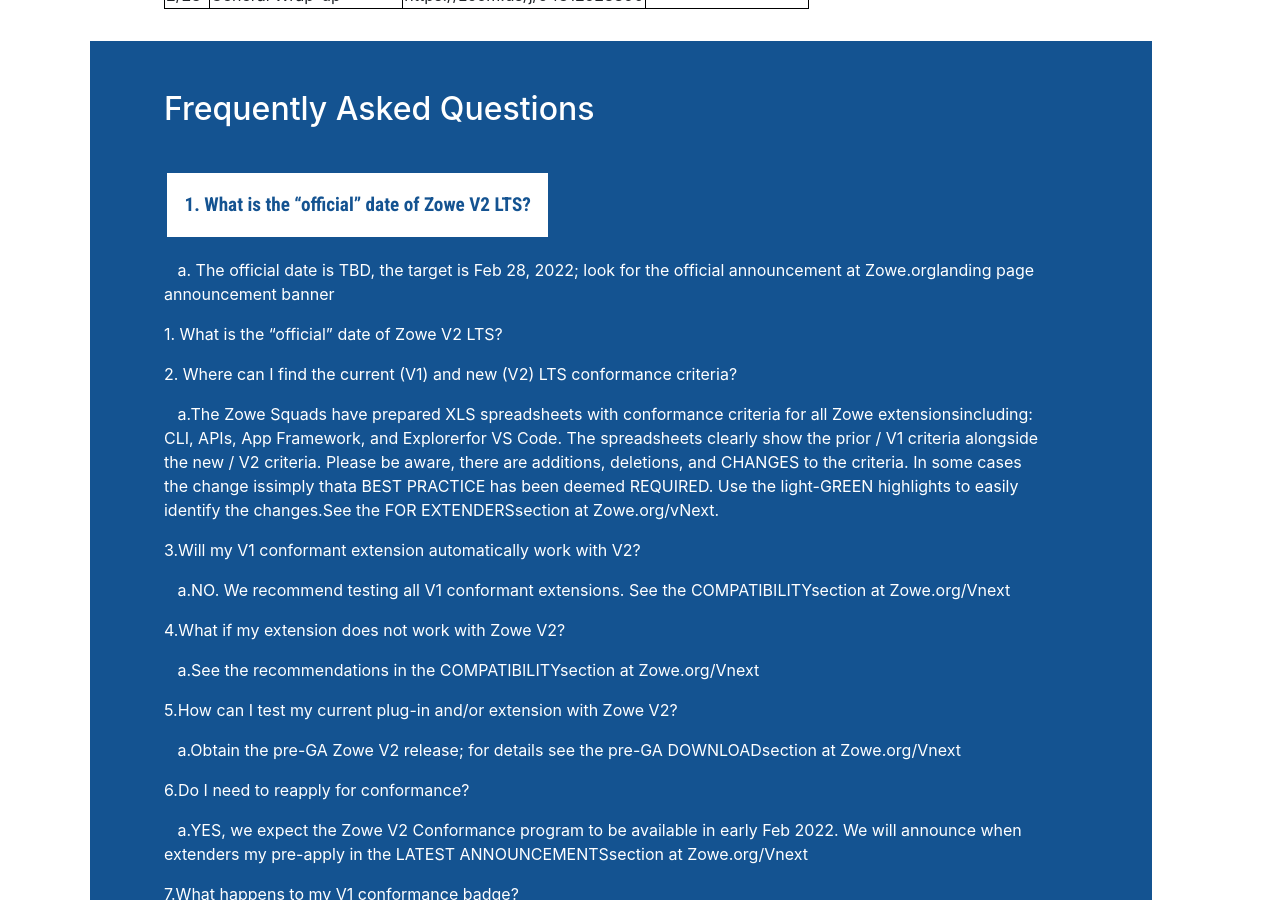
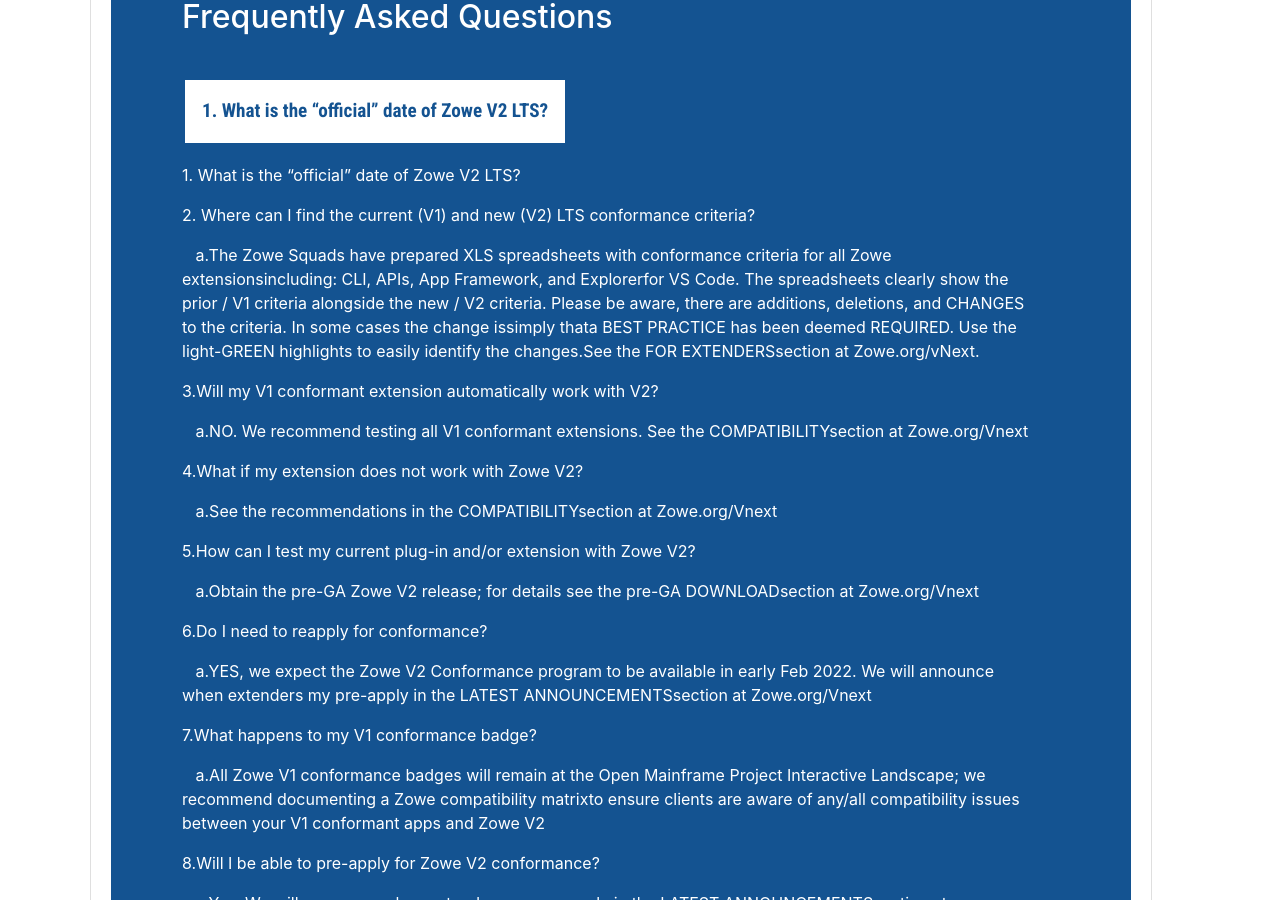
Before and after one commit to zowe/zowe.github.io, a Jekyll site: the page built from vNext.md, in a window 1280 px wide and 900 px high, scrolled down 4285 px. Built offline with Jekyll 4.4.1, drawn with Linux system fonts in a browser that asks for light colours; our own code applies the rules of GitHub Pages for plain Markdown files; some of the changed text lies outside the part shown.

Commit message:
Further updates to the page
Signed-off-by: Jakub Balhar <jakub@balhar.net>

```diff
--- a/vNext.md
+++ b/vNext.md
@@ -57,7 +57,6 @@
         <li>New change password as a part of the API Catalog</li>
         <li>Remove the support for different authentication schemas for different instances of service</li>
       </ul>
-      </p>
     </div>
   </div>
 
@@ -141,7 +140,6 @@
           Config.set no longer coerces string values to other types unless parseString = true (potential SDK impact -
           not CLI Plug-in impact)</li>
       </ul>
-      </p>
     </div>
   </div>
 
@@ -160,7 +158,6 @@
           https://github.com/zowe/vscode-extension-for-zowe/tree/next/docs</li>
         <li>(optional) Tips on how to make the transition process easier</li>
       </ul>
-      </p>
     </div>
   </div>
 
@@ -175,7 +172,6 @@
         <li>Spike: propose v2 changes and discuss with community</li>
         <li>Define new FMID AZWE002 for Zowe v2</li>
       </ul>
-      </p>
     </div>
   </div>
 
@@ -199,7 +195,6 @@
         <li>eliminate loopback routing in favor of internal routing #706 ~75% done</li>
         <li>zss 64 bit #703 ~90% done</li>
       </ul>
-      </p>
     </div>
   </div>
 
@@ -331,7 +326,7 @@
     <h2 style="margin-bottom: 1.5rem; margin-top: 2%">Frequently Asked Questions</h2>
     <button onclick="toggle('question-1')" class="w3-button w3-block w3-left-align">
     1. What is the “official” date of Zowe V2 LTS?</button>
-    <div id="question-1" class="w3-container w3-hide">
+    <div id="question-1" class="w3-container faq-hide">
       <p>&nbsp;&nbsp;&nbsp;a. The official date is TBD, the target is Feb 28, 2022; look for the official announcement at
       Zowe.orglanding page announcement banner</p>
     </div>
```
